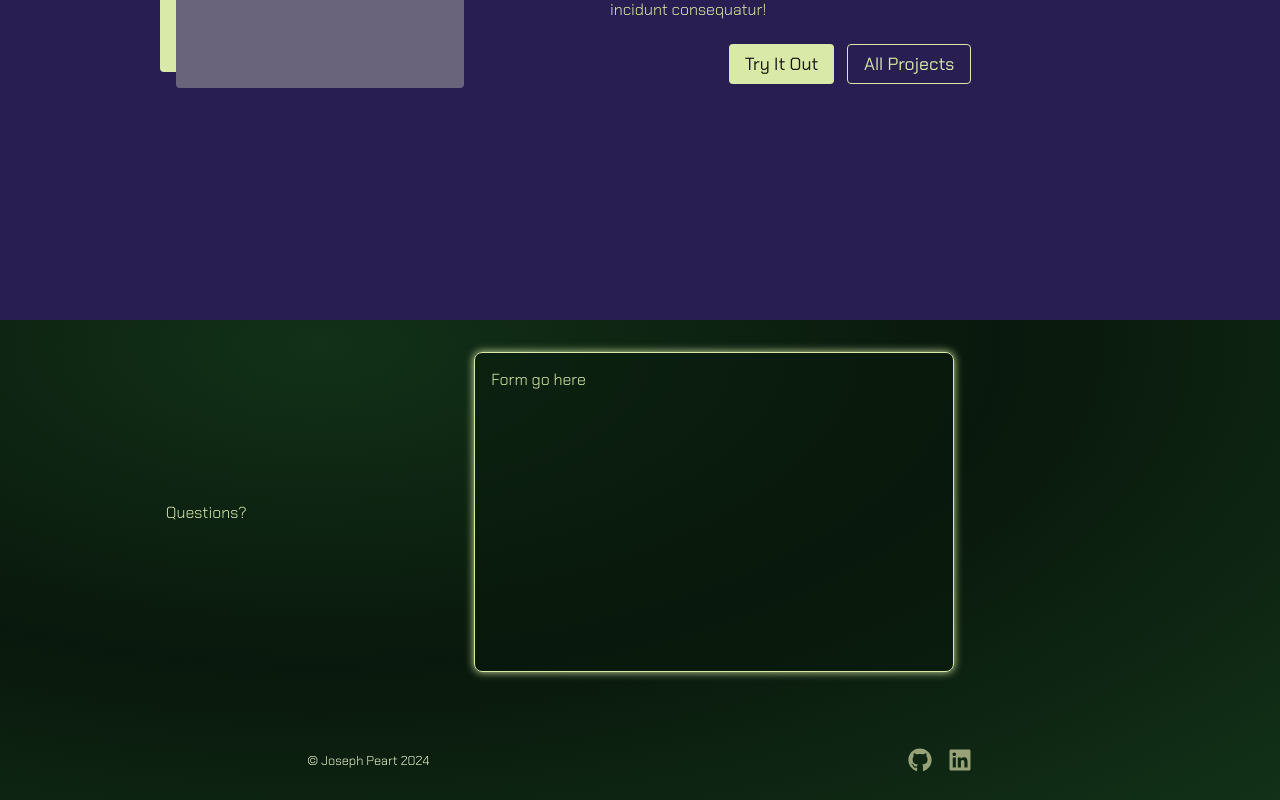
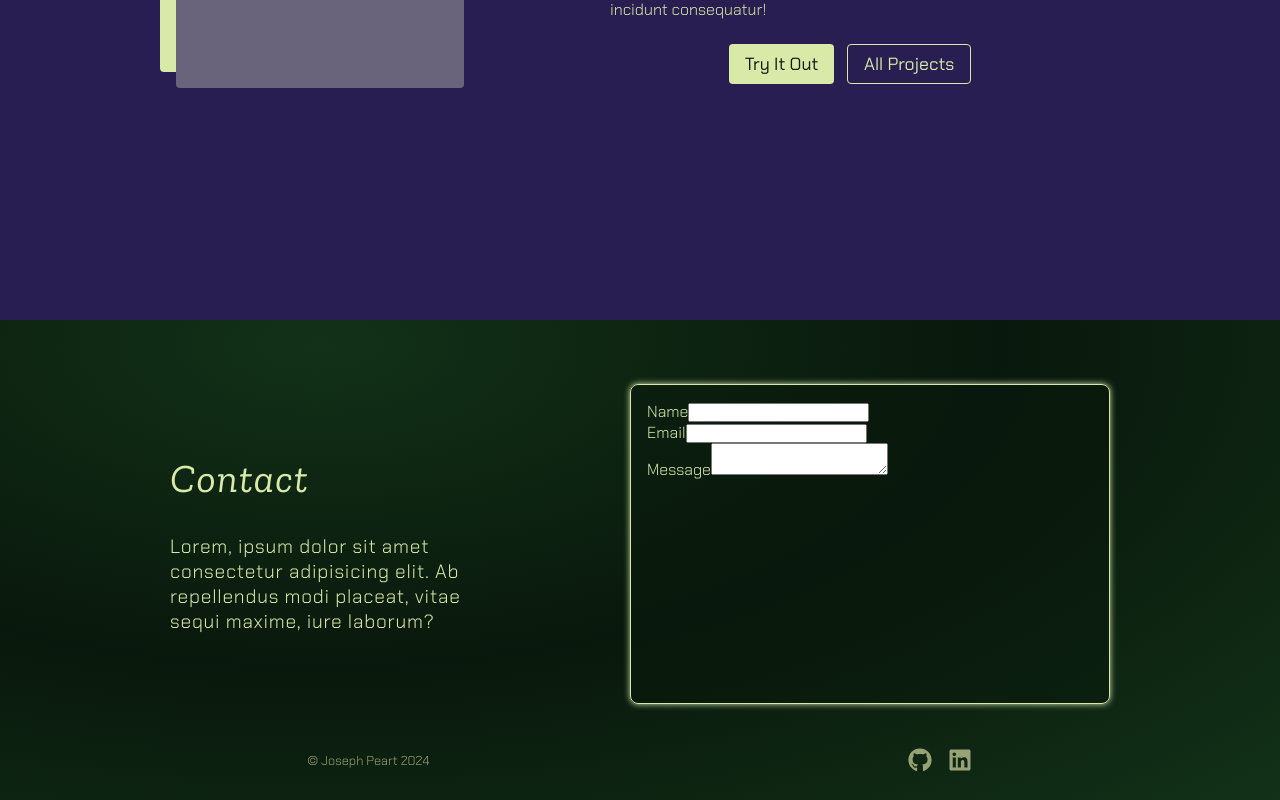
Before and after one commit to j-prt/portfolio, a React (Vite) app: page / in a window 1280 px wide. Shown: the part 2113-2913 px from the top of the page. Built offline with nearby package versions, Linux system fonts and the light colour scheme; grey boxes are pictures that could not be loaded; a web font is replaced by a local one.

Commit message:
work on contactmini (continued)

```diff
--- a/src/pages/home/ContactMini.tsx
+++ b/src/pages/home/ContactMini.tsx
@@ -12,7 +12,8 @@ const StyledContactMini = styled.section`
 
 const ContactContainer = styled.div`
   max-width: var(--home-max-width);
-  padding: var(--home-padding);
+  padding: 4rem 2rem;
+  margin: 0 auto;
   gap: 1.5rem;
 
   display: flex;
@@ -22,24 +23,69 @@ const ContactContainer = styled.div`
   color: var(--color-accent);
 `
 
-const ContactHeader = styled.div``
+const ContactHeader = styled.h1`
+  font-family: 'Zilla Slab', serif;
+  font-weight: 500;
+  font-style: italic;
+  font-size: 2.5rem;
+  letter-spacing: 1.2px;
+`
 
-const ContactForm = styled.div`
+const ContactInfoBox = styled.div`
+  display: flex;
+  flex-direction: column;
+  width: 20rem;
+  gap: 2rem;
+`
+
+const ContactAbout = styled.p`
+  font-size: 1.2rem;
+  letter-spacing: 0.8px;
+`
+
+const ContactForm = styled.form`
   height: 20rem;
   width: 30rem;
   padding: 1rem;
-  border: 0.5px solid var(--color-accent);
-  box-shadow: 0rem 0rem 0.5rem 0rem var(--color-accent);
+  border: 1px solid var(--color-accent);
+  box-shadow: 0rem 0rem 0.4rem 0rem var(--color-accent);
   background-color: rgba(9, 24, 12, 0.5);
   border-radius: var(--border-radius-md);
 `
+
+const FormRow = styled.div``
+
+const Label = styled.label``
+
+const Input = styled.input``
+
+const TextArea = styled.textarea``
 
 function ContactMini() {
   return (
     <StyledContactMini>
       <ContactContainer>
-        <ContactHeader>Questions?</ContactHeader>
-        <ContactForm>Form go here</ContactForm>
+        <ContactInfoBox>
+          <ContactHeader>Contact</ContactHeader>
+          <ContactAbout>
+            Lorem, ipsum dolor sit amet consectetur adipisicing elit. Ab repellendus modi placeat,
+            vitae sequi maxime, iure laborum?
+          </ContactAbout>
+        </ContactInfoBox>
+        <ContactForm>
+          <FormRow>
+            <Label>Name</Label>
+            <Input />
+          </FormRow>
+          <FormRow>
+            <Label>Email</Label>
+            <Input />
+          </FormRow>
+          <FormRow>
+            <Label>Message</Label>
+            <TextArea />
+          </FormRow>
+        </ContactForm>
       </ContactContainer>
     </StyledContactMini>
   )
--- a/src/ui/Footer.tsx
+++ b/src/ui/Footer.tsx
@@ -29,7 +29,7 @@ const Copyright = styled.div`
   display: flex;
   flex-direction: column;
   align-items: center;
-  color: var(--color-accent-lighter);
+  color: var(--color-accent-dark);
 `
 
 function Footer() {
--- a/src/ui/IconButton.tsx
+++ b/src/ui/IconButton.tsx
@@ -7,10 +7,11 @@ interface IconProps {
 
 const StyledIconButton = styled.a`
   font-size: 0rem;
-  transition: all 1s ease-in-out;
+  transition: all 0.3s ease-in-out;
+  color: var(--color-accent-dark);
 
   &:hover {
-    color: var(--color-accent-lighter);
+    color: var(--color-accent);
   }
 `
 
```
